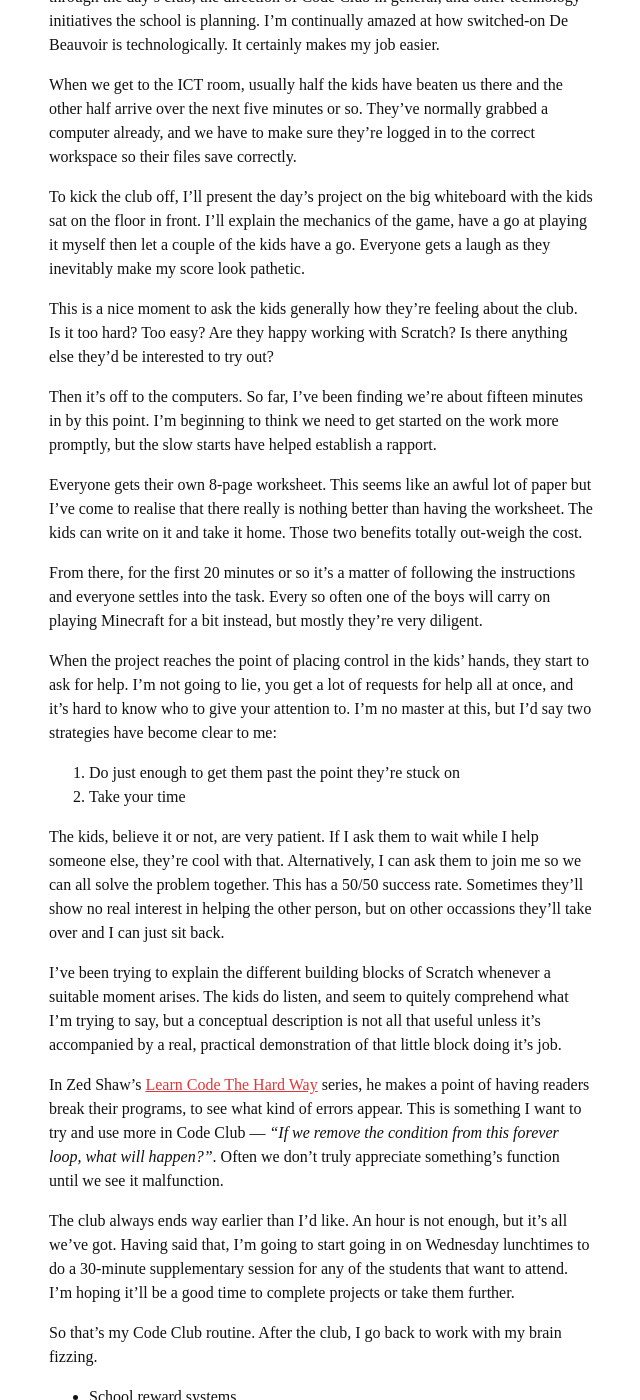
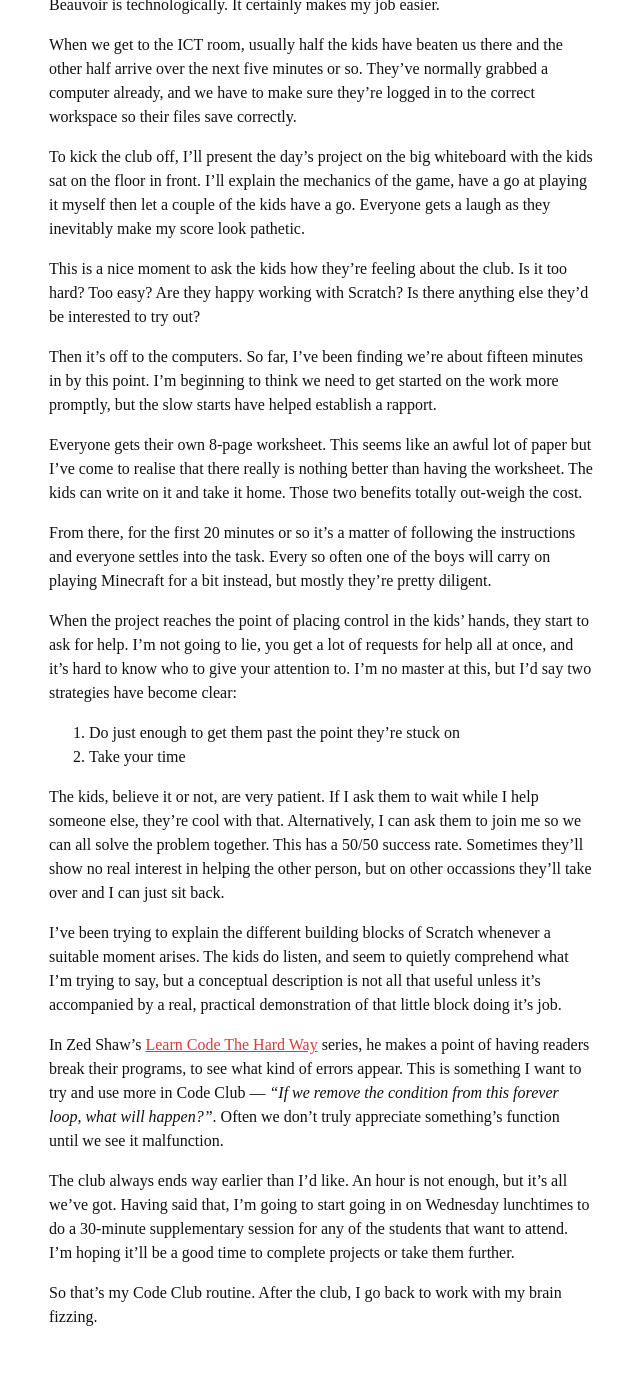
Before and after one commit to jgwhite/jgwhite.github.io, a Jekyll site: the page built from _posts/2013-05-09-code-club-4.md, in a window 1280 px wide and 1400 px high, scrolled down 931 px. Shown: the whole window, without its empty margins (319-959 px from the left). Built offline with Jekyll 4.4.1, drawn with Linux system fonts in a browser that asks for light colours; some web fonts are replaced; some of the changed text lies outside the part shown.

Commit message:
Code Club Week 4 post

```diff
--- a/_posts/2013-05-09-code-club-4.md
+++ b/_posts/2013-05-09-code-club-4.md
@@ -36,8 +34,8 @@
 game, have a go at playing it myself then let a couple of the kids have a go.
 Everyone gets a laugh as they inevitably make my score look pathetic.
 
-This is a nice moment to ask the kids generally how they’re feeling about
-the club. Is it too hard? Too easy? Are they happy working with Scratch?
+This is a nice moment to ask the kids how they’re feeling about the club.
+Is it too hard? Too easy? Are they happy working with Scratch?
 Is there anything else they’d be interested to try out?
 
 Then it’s off to the computers. So far, I’ve been finding we’re about fifteen
@@ -52,13 +50,13 @@
 From there, for the first 20 minutes or so it’s a matter of following
 the instructions and everyone settles into the task. Every so often one
 of the boys will carry on playing Minecraft for a bit instead, but mostly
-they’re very diligent.
+they’re pretty diligent.
 
 When the project reaches the point of placing control in the kids’ hands,
 they start to ask for help. I’m not going to lie, you get a lot of
 requests for help all at once, and it’s hard to know who to give your
 attention to. I’m no master at this, but I’d say two strategies have become
-clear to me:
+clear:
 
 1. Do just enough to get them past the point they’re stuck on
 2. Take your time
@@ -70,7 +68,7 @@
 person, but on other occassions they’ll take over and I can just sit back.
 
 I’ve been trying to explain the different building blocks of Scratch
-whenever a suitable moment arises. The kids do listen, and seem to quitely
+whenever a suitable moment arises. The kids do listen, and seem to quietly
 comprehend what I’m trying to say, but a conceptual description is not all
 that useful unless it’s accompanied by a real, practical demonstration of
 that little block doing it’s job.
@@ -91,12 +89,6 @@
 So that’s my Code Club routine. After the club, I go back to work with
 my brain fizzing.
 
-* School reward systems
-* Fruit machine, jump in difficulty
-* Sprites vs Costumes
-* The big massive conditional
-* Messages - who's listening?
-
 [stickers]: http://assets.jgwhite.co.uk/images/code-club-stickers.jpg
 [rebecca-stacey]: http://twitter.com/bekblayton
 [lcthw]: http://learncodethehardway.org/
```
Also changed, not shown: other parts of _posts/2013-05-09-code-club-4.md (+0 -2 lines).
